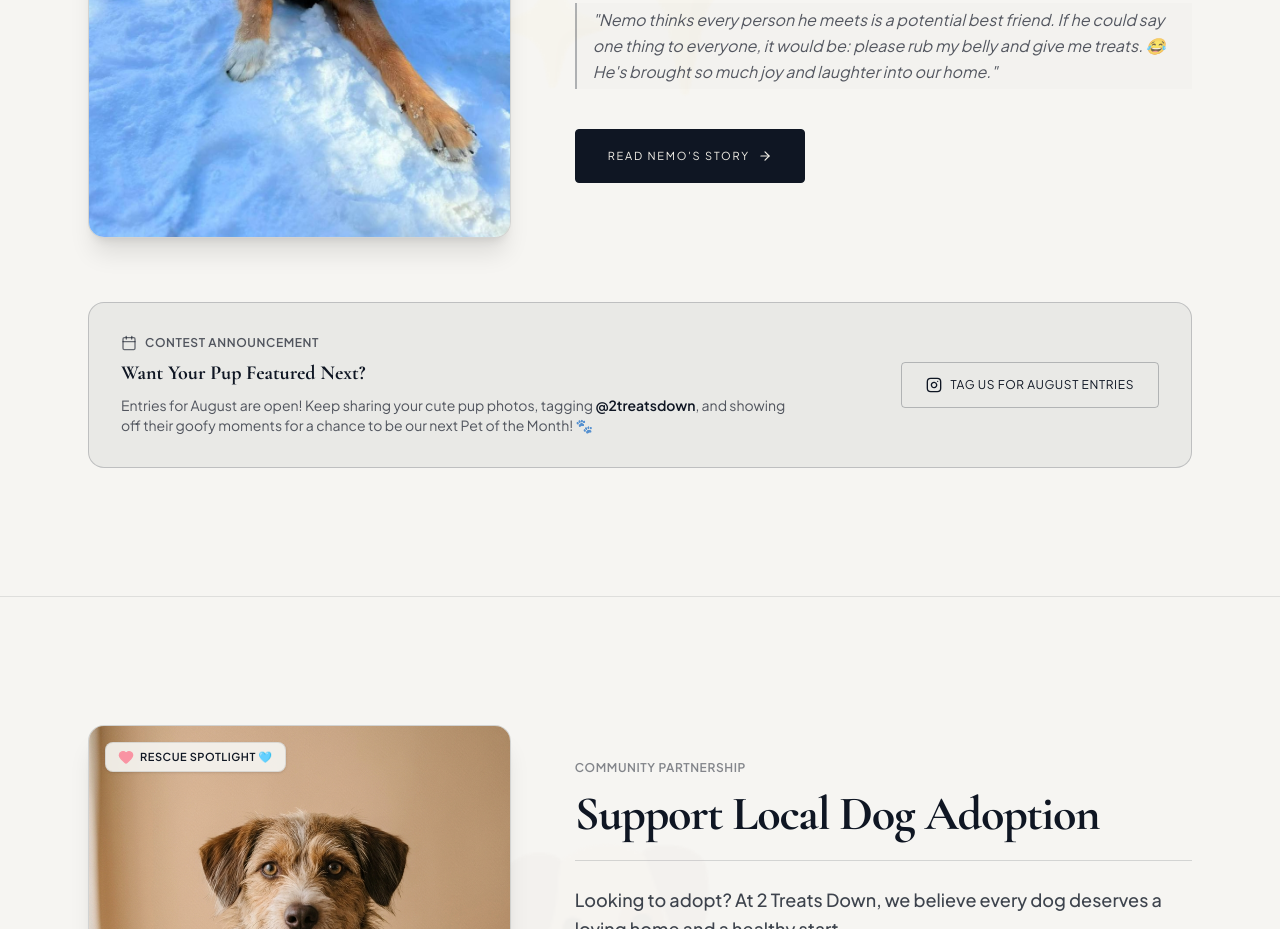
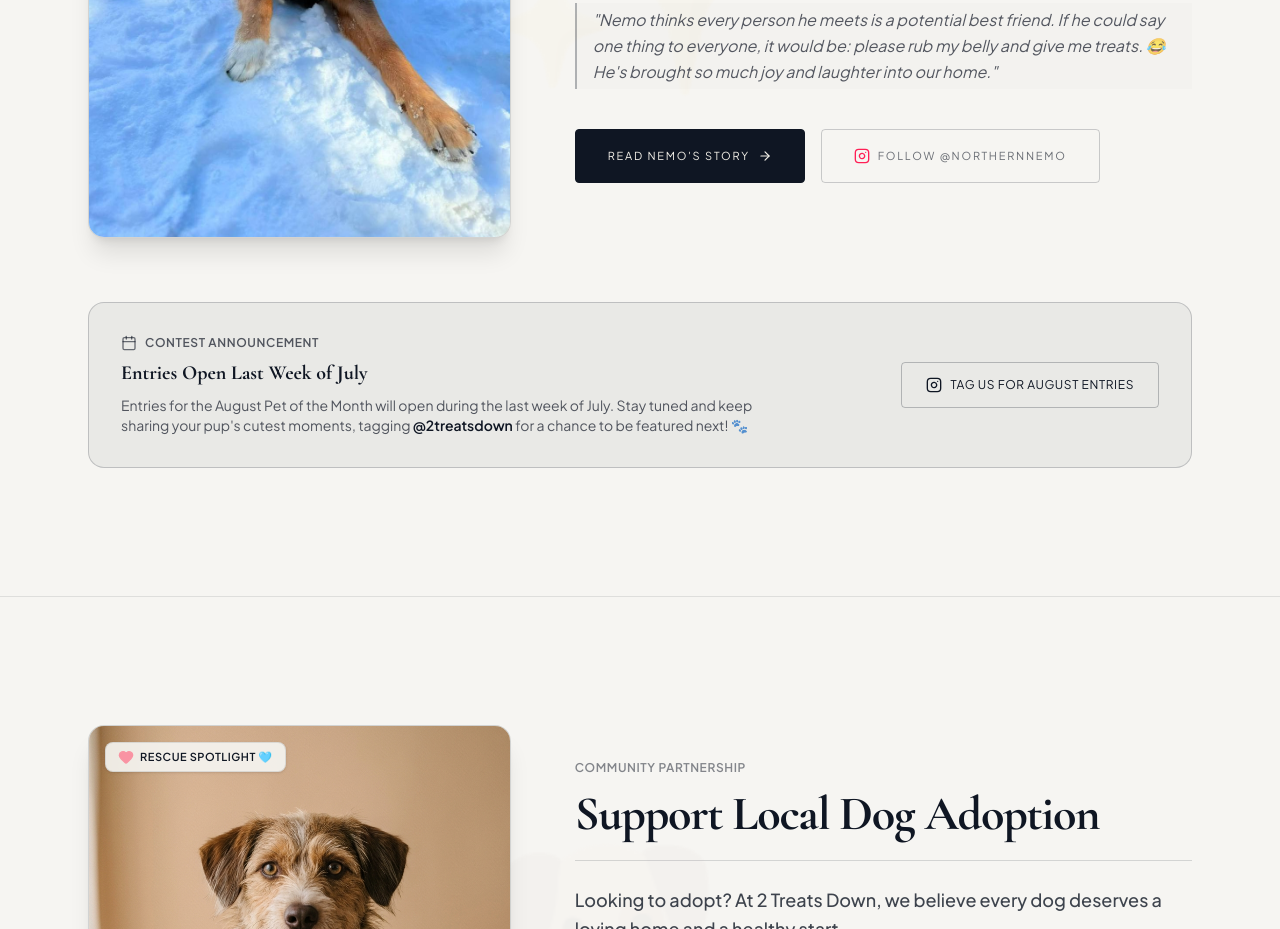
Before and after one commit to navinagarwaleb/2TreatsDown_Final, a Next.js app: page / in a window 1280 px wide. Shown: the part 4980-5909 px from the top of the page. Built offline with nearby package versions, Linux system fonts and the light colour scheme.

Commit message:
July Pet of the Month refinements
- Home page: Entries for August open last week of July
- Blog: Nemo's main photo shifted up 15% (object-position: center 35%)
- Blog: Added Nemo's Instagram CTA (@northernnemo)
- Home page: Added Follow @northernnemo button

```diff
--- a/components/home/PetOfTheMonth.tsx
+++ b/components/home/PetOfTheMonth.tsx
@@ -124,6 +124,16 @@ export default function PetOfTheMonth() {
                                         <ArrowRight className="w-3.5 h-3.5 transition-transform group-hover:translate-x-1" />
                                     </span>
                                 </Link>
+
+                                <a
+                                    href="https://www.instagram.com/northernnemo"
+                                    target="_blank"
+                                    rel="noopener noreferrer"
+                                    className="inline-flex items-center gap-2 font-sans text-[11px] tracking-[0.16em] uppercase text-sumi/60 hover:text-sumi border border-sumi/20 hover:border-sumi px-8 py-4.5 rounded-[4px] transition-all duration-300"
+                                >
+                                    <Instagram className="w-4 h-4 text-rose-500" />
+                                    <span>Follow @northernnemo</span>
+                                </a>
                             </div>
                         </motion.div>
                     </div>
@@ -144,10 +154,10 @@ export default function PetOfTheMonth() {
                             <span>Contest Announcement</span>
                         </div>
                         <h4 className="font-heading text-xl font-bold text-sumi">
-                            Want Your Pup Featured Next?
+                            Entries Open Last Week of July
                         </h4>
                         <p className="font-sans text-sm text-sumi/70 max-w-2xl">
-                            Entries for August are open! Keep sharing your cute pup photos, tagging <span className="font-semibold text-sumi">@2treatsdown</span>, and showing off their goofy moments for a chance to be our next Pet of the Month! 🐾
+                            Entries for the August Pet of the Month will open during the last week of July. Stay tuned and keep sharing your pup's cutest moments, tagging <span className="font-semibold text-sumi">@2treatsdown</span> for a chance to be featured next! 🐾
                         </p>
                     </div>
                     <div className="flex-shrink-0">
--- a/lib/data/blog.ts
+++ b/lib/data/blog.ts
@@ -254,6 +254,7 @@ We are thrilled to feature Nemo this July! He will be receiving a special treat
 
 *Photo Credit: Special thanks to Nemo's family for sharing these adorable snapshots of their boy! 📸*`,
         image: "/images/blog/nemo-1.jpg",
+        imagePosition: "center 35%",
         tags: ["Pet of the Month", "Community", "Feature"],
         images: [
             "/images/blog/nemo-2.jpg",
@@ -263,5 +264,10 @@ We are thrilled to feature Nemo this July! He will be receiving a special treat
             "/images/blog/nemo-6.jpg",
         ],
         galleryTitle: "More of Nemo",
+        cta: {
+            text: "Follow Nemo on Instagram 📸",
+            href: "https://www.instagram.com/northernnemo?igsh=MWl2ZDU2NzdjNDFiOA==",
+            external: true
+        },
     },
 ];
```
